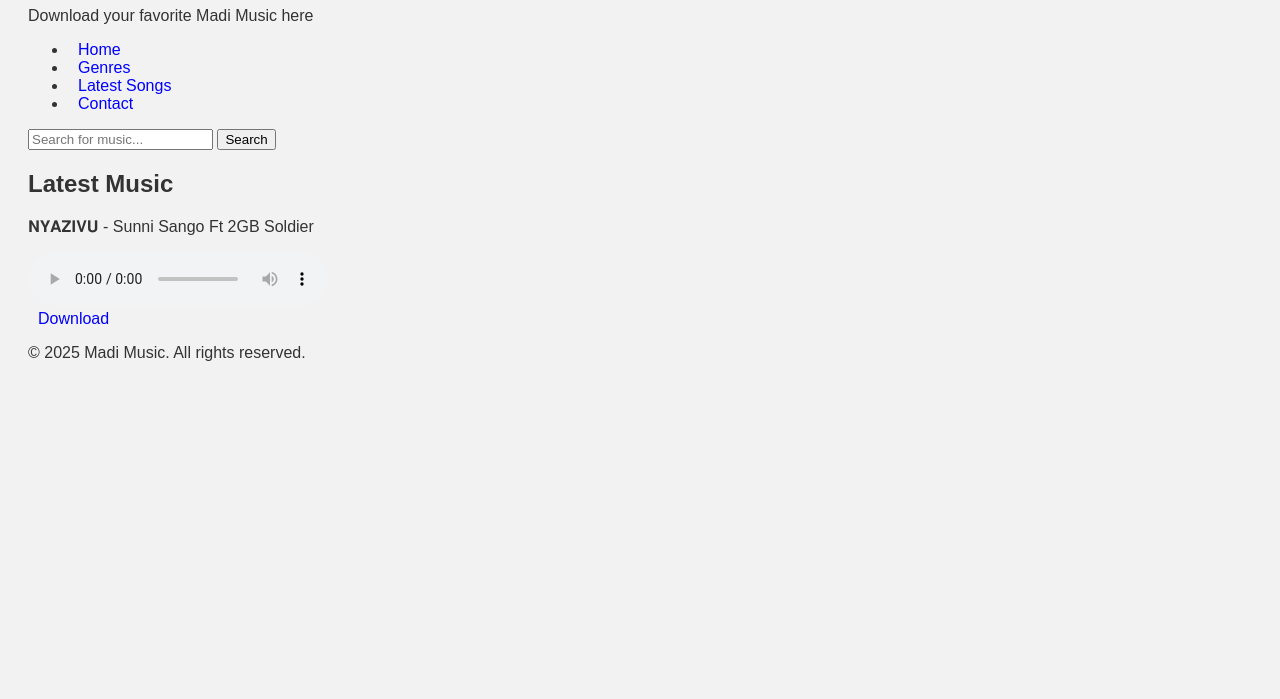
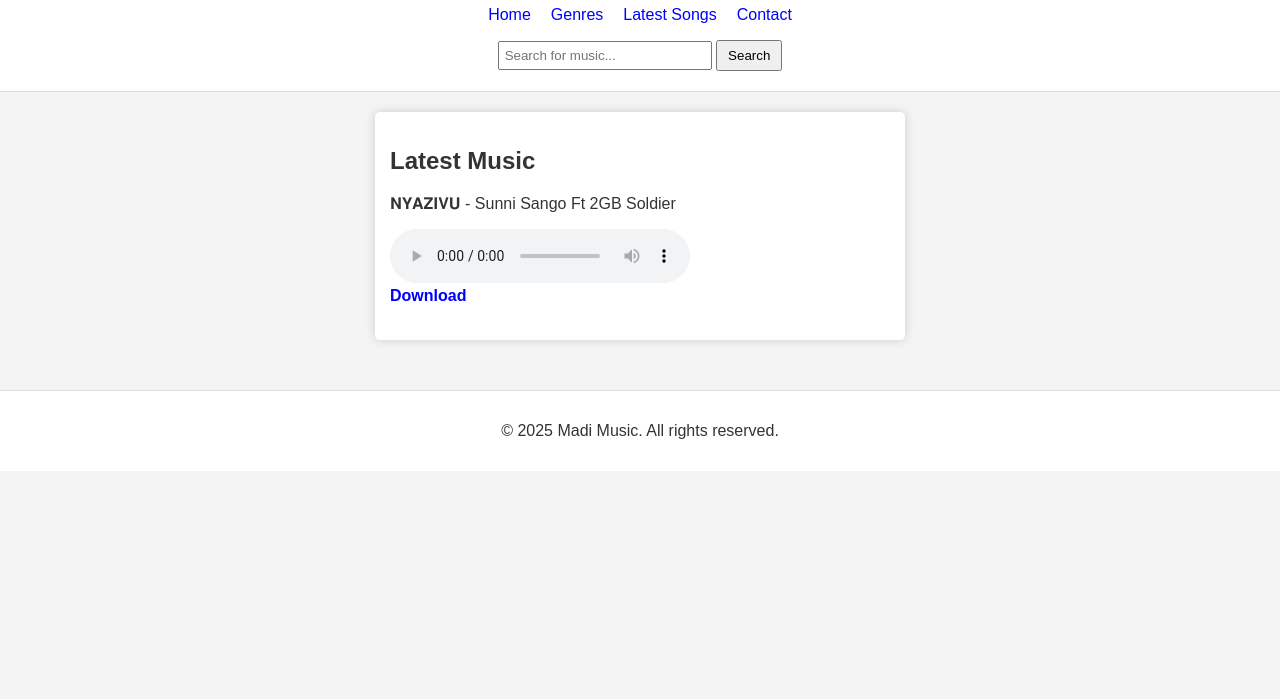
Before and after one commit to tfjdjfjh/madimusic, a plain HTML site: page index.html in a window 1280 px wide. Shown: the part 101-800 px from the top of the page. Drawn offline with Linux system fonts and the light colour scheme.

Commit message:
Update style.css

```diff
--- a/style.css
+++ b/style.css
@@ -1,23 +1,75 @@
 body {
   font-family: Arial, sans-serif;
-  background-color: #f2f2f2;
-  padding: 20px;
+  margin: 0;
+  padding: 0;
+  background: #f4f4f4;
   color: #333;
 }
 
-h1 {
-  color: #111;
+header {
+  background: #fff;
+  padding: 20px;
+  text-align: center;
+  border-bottom: 1px solid #ddd;
 }
 
-.music-list {
+header h1 {
+  margin: 0;
+}
+
+nav ul {
+  list-style: none;
+  padding: 0;
+  display: flex;
+  justify-content: center;
+  gap: 20px;
+}
+
+nav a {
+  text-decoration: none;
+  color: blue;
+}
+
+.search {
+  margin-top: 10px;
+}
+
+.search input {
+  padding: 5px;
+  width: 200px;
+}
+
+.search button {
+  padding: 6px 10px;
+}
+
+main {
+  padding: 20px;
+}
+
+section {
   background: white;
   padding: 15px;
-  border-radius: 8px;
-  margin-top: 20px;
+  border-radius: 5px;
+  box-shadow: 0 0 10px #ccc;
+  max-width: 500px;
+  margin: auto;
 }
 
-a {
+.song {
+  margin-bottom: 20px;
+}
+
+.song a {
   color: blue;
   text-decoration: none;
-  margin-left: 10px;
+  font-weight: bold;
 }
+
+footer {
+  text-align: center;
+  padding: 15px;
+  background: #fff;
+  border-top: 1px solid #ddd;
+  margin-top: 30px;
+}
```
